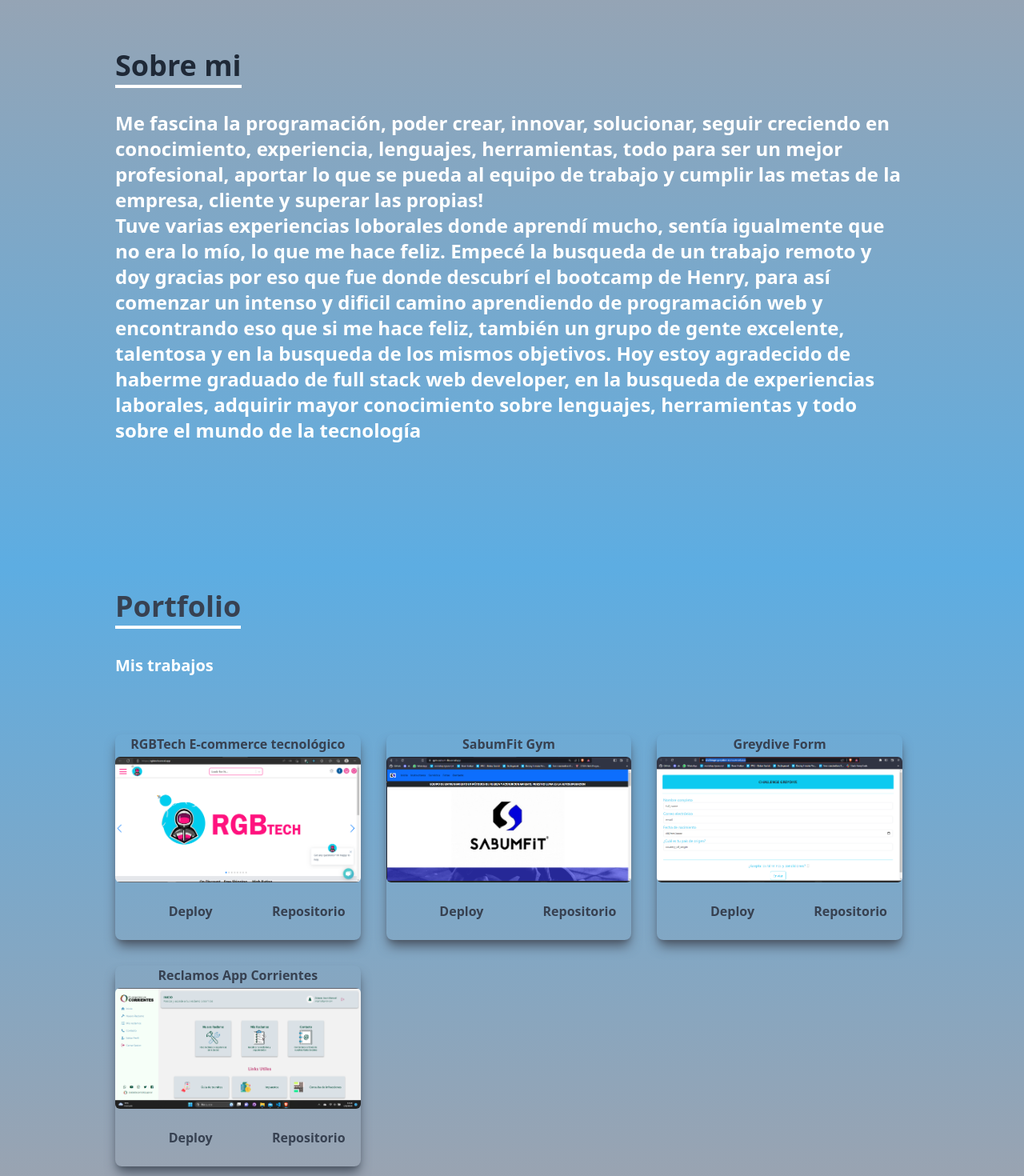
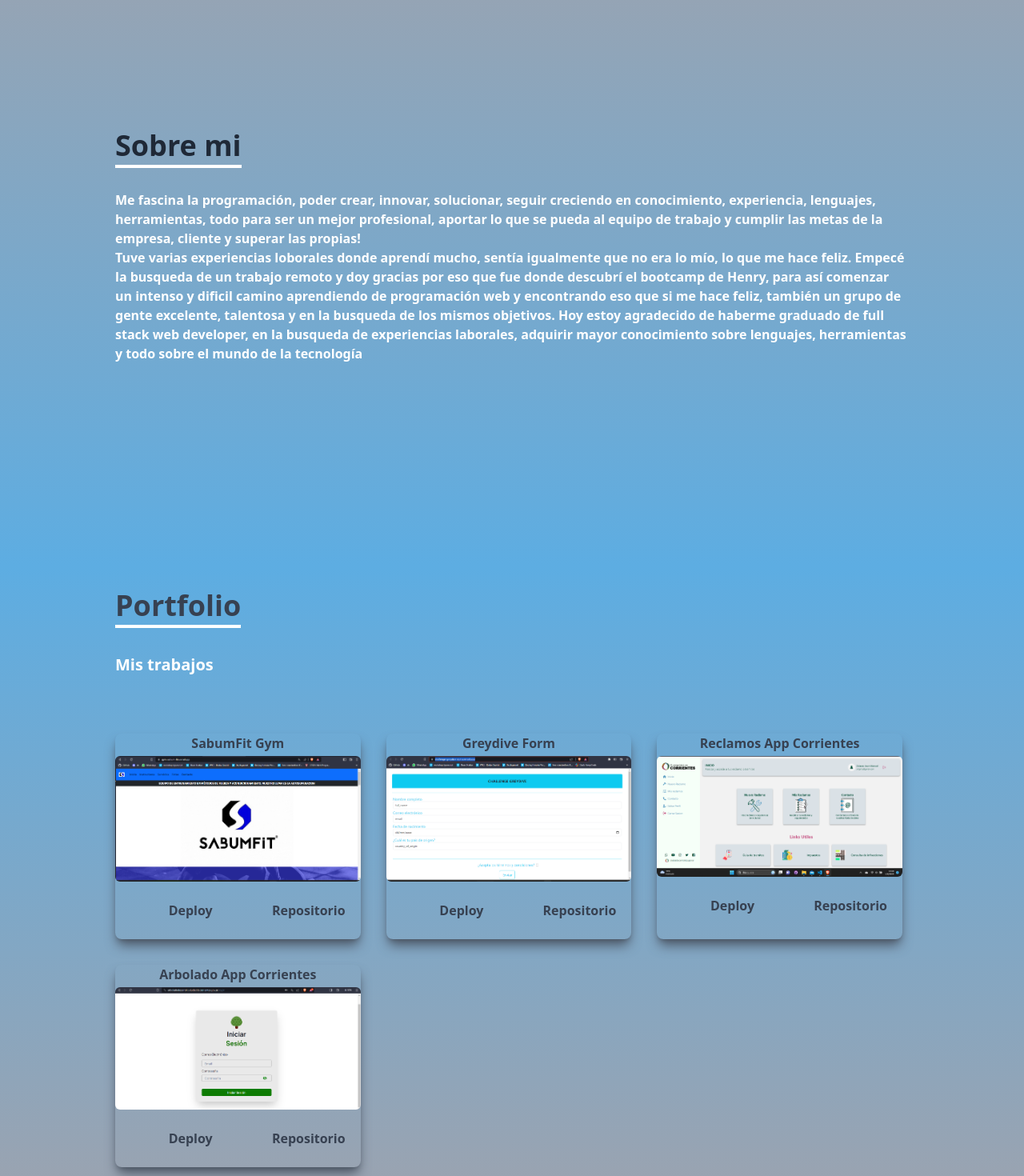
Before and after one commit to FacundoMaciel/Portfolio, a React (Vite) app: page / in a window 1280 px wide. Shown: the part 900-2370 px from the top of the page at 80% size. Built offline with nearby package versions, Linux system fonts and the light colour scheme.

Commit message:
fixing this

```diff
--- a/src/components/About.jsx
+++ b/src/components/About.jsx
@@ -11,7 +11,7 @@ const About = () => {
           </p>
         </div>
 
-        <p className="text-sm md:text-2xl mt-5 font-semibold text-white dark:text-white">
+        <p className="text-sm md:text-base mt-5 font-semibold text-white dark:text-white">
           Me fascina la programación, poder crear, innovar, solucionar, seguir
           creciendo en conocimiento, experiencia, lenguajes, herramientas, todo
           para ser un mejor profesional, aportar lo que se pueda al equipo de
--- a/src/components/Home.jsx
+++ b/src/components/Home.jsx
@@ -12,7 +12,7 @@ const Home = () => {
             Facundo Maciel
           </h2>
           <p className="text-white py-4 max-w-md font-semibold dark:text-white">
-            Hola! Cómo están? Aprendí en la academia Soy Henry, qué cosas? Que me encanta la programación y lenguajes como JavaScript, React, Redux, PostgreSQL, Express, HTML y CSS.
+          Soy un desarrollador web fullstack graduado del bootcamp Soy Henry, con experiencia en desarrolloweb Front End y Back End con tecnologías como <strong>JavaScript, React, HTML, CSS, NodeJS, NestJS </strong> entre otras. Conocimientos en metodología ágil <strong> SCRUM </strong>
 
           </p>
 
--- a/src/components/NavBar.jsx
+++ b/src/components/NavBar.jsx
@@ -31,9 +31,9 @@ const NavBar = () => {
   ];
 
   return (
-    <div className="flex justify-between items-center w-full h-20 text-gray-600 bg-gradient-to-t from-transparent to-[#5DADE2] dark:bg-gradient-to-y dark:shadow-2xl dark:from-transparent dark:to-gray-700 fixed z-50">
+    <div className="flex justify-between items-center w-full h-16 text-gray-600 bg-gradient-to-t from-transparent to-[#5DADE2] dark:bg-gradient-to-y dark:shadow-2xl dark:from-transparent dark:to-gray-700 fixed z-50">
       <Link to="inicio" smooth duration={500}>
-        <div className="w-20 cursor-pointer dark:bg-gray-800">
+        <div className="w-16 cursor-pointer dark:bg-gray-800">
           <img src={logo} alt="logo" />
         </div>
       </Link>
@@ -87,7 +87,7 @@ const NavBar = () => {
             </li>
           ))}
           <li className="px-4 cursor-pointer capitalize py-6 text-4xl">
-            <a href="/CV-MacielFacundo-WebDev.pdf" download>
+            <a href="/CV-MacielFacundo-Desarrollador.pdf" download>
               <button>CV</button>
             </a>
           </li>
--- a/src/components/Portfolio.jsx
+++ b/src/components/Portfolio.jsx
@@ -1,7 +1,8 @@
 import React from "react";
-import RGBTech from "../assets/RGBTech.png";
-import pifoods from "../assets/newFoods.png";
-import BsaleShop from "../assets/Bsale.png"
+// import RGBTech from "../assets/RGBTech.png";
+// import pifoods from "../assets/newFoods.png";
+// import BsaleShop from "../assets/Bsale.png"
+import ArboladoApp from "../assets/ArboladoApp.png"
 import SabumFit from "../assets/SabumFit.png"
 import Greydive from "../assets/Greydive.png"
 import ReclamosApp from "../assets/ReclamosApp.png"
@@ -9,13 +10,13 @@ import ReclamosApp from "../assets/ReclamosApp.png"
 
 const Portfolio = () => {
   const portfolios = [
-    {
-      id: 1,
-      src: RGBTech,
-      href: "https://rgbtech.vercel.app/",
-      gitHub: "https://github.com/RGBTech-PF/rgbtech",
-      name: "RGBTech E-commerce tecnológico"
-    },
+    // {
+    //   id: 1,
+    //   src: RGBTech,
+    //   href: "https://rgbtech.vercel.app/",
+    //   gitHub: "https://github.com/RGBTech-PF/rgbtech",
+    //   name: "RGBTech E-commerce tecnológico"
+    // },
     // {
     //   id: 2,
     //   src: pifoods,
@@ -50,6 +51,13 @@ const Portfolio = () => {
       href: "https://develop--municipalidad-corrientes.netlify.app/",
       gitHub: "https://gitlab.com/juanmazalazar/municipalidad-corrientes-app",
       name: "Reclamos App Corrientes"
+    },
+    {
+      id: 8,
+      src: ArboladoApp,
+      href: "https://arboladodesarrollo.ciudaddecorrientes.gov.ar/login",
+      gitHub: "https://gitlab.com/juanmazalazar/arbolado",
+      name: "Arbolado App Corrientes"
     },
   ];
 
--- a/src/components/SocialLinks.jsx
+++ b/src/components/SocialLinks.jsx
@@ -12,7 +12,7 @@ const SocialLinks = () => {
           LinkedIn <FaLinkedin size={30} />
         </>
       ),
-      href: "https://www.linkedin.com/in/facundo-maciel-8843a7241/",
+      href: "https://www.linkedin.com/in/facundo-maciel-desarrollador-fullstack/",
       style: "rounded-tr-md",
     },
     {
@@ -22,7 +22,7 @@ const SocialLinks = () => {
           GitHub <FaGithub size={30} />
         </>
       ),
-      href: "https://github.com/lvlaciel",
+      href: "https://github.com/FacundoMaciel",
     },
     {
       id: 3,
@@ -40,7 +40,7 @@ const SocialLinks = () => {
           Mi CV <BsFillPersonLinesFill size={30} />
         </>
       ),
-      href: "/CV-MacielFacundo-WebDev.pdf",
+      href: "/CV-MacielFacundo-Desarrollador.pdf",
       style: "rounded-br-md",
       download: true,
     },
```
Also changed, not shown: src/assets/ArboladoApp.png (added), 1 other file (tests, documents, lock files or other folders).
